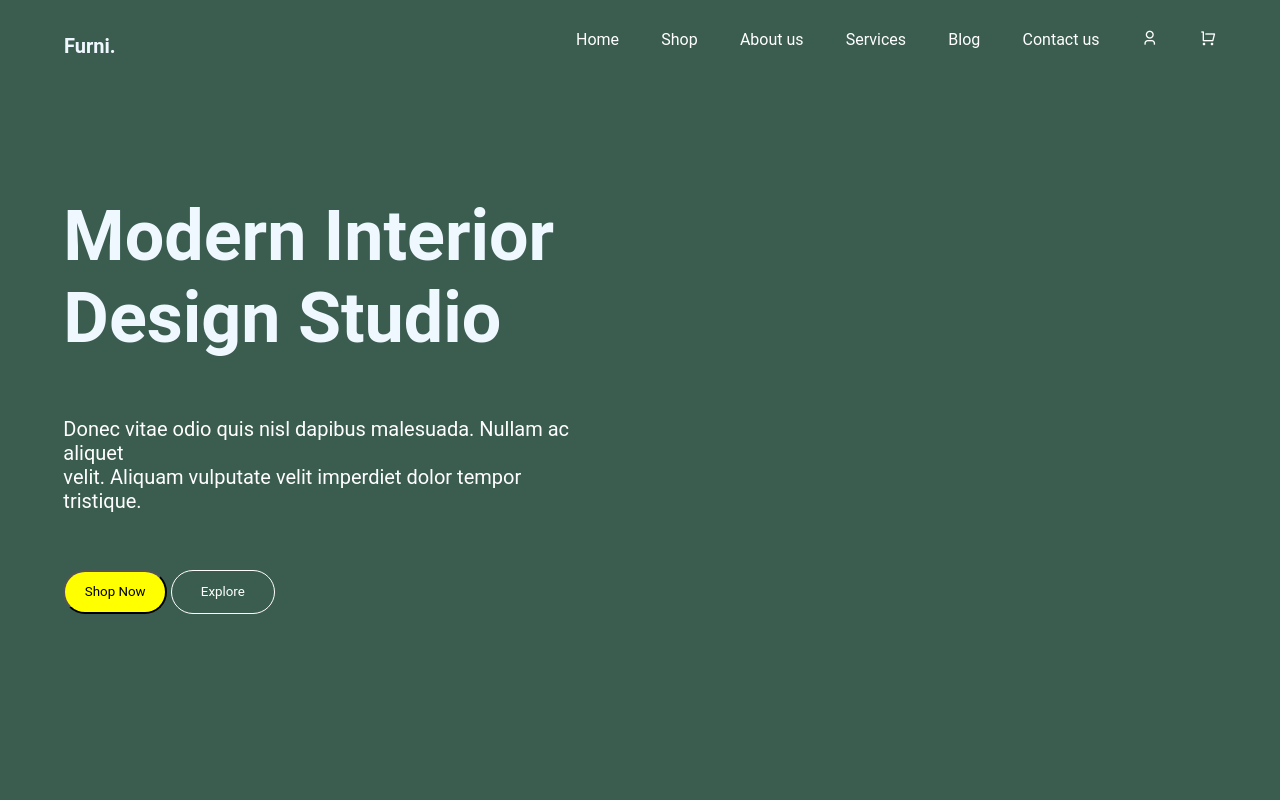
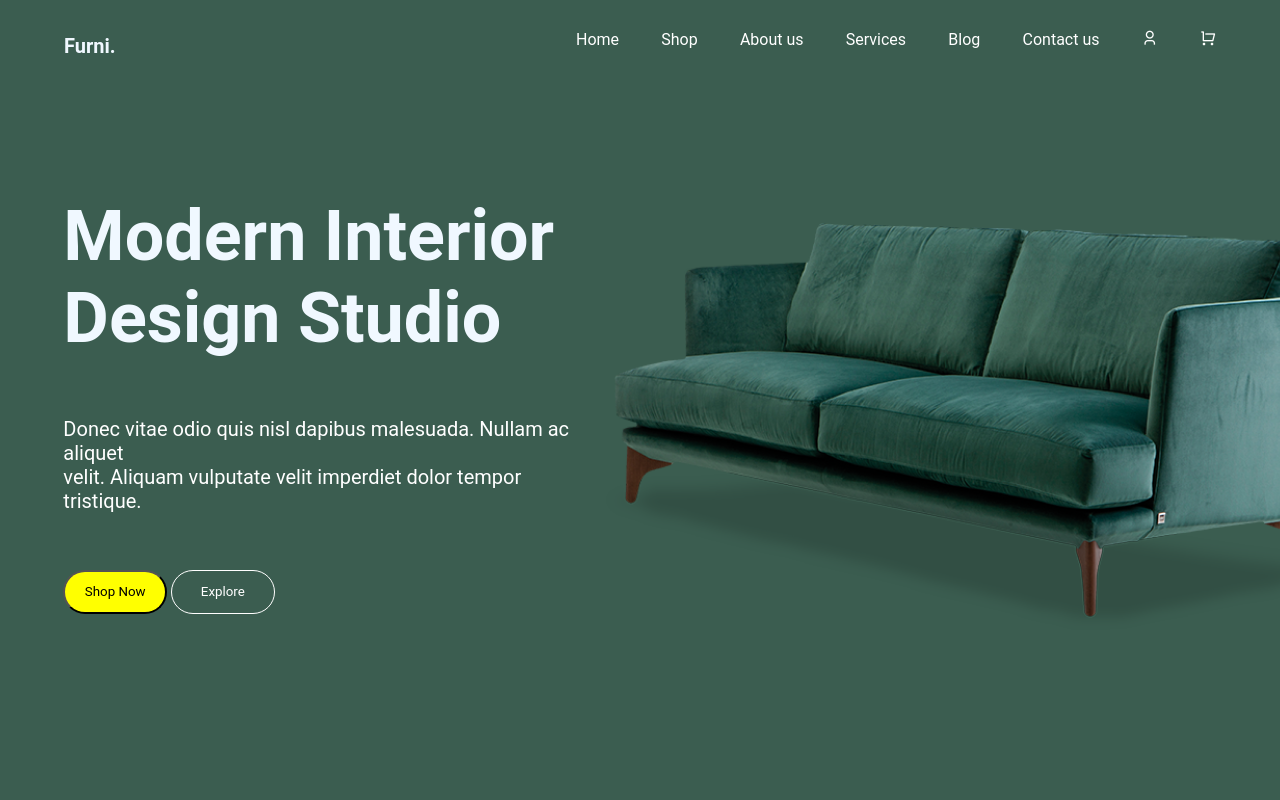
Before and after one commit to rokde4668/Furni-brand, a plain HTML site: page index.html in a window 1280 px wide. Shown: the top 800 px of the page. Drawn offline with nearby package versions, Linux system fonts and the light colour scheme; the site is published under a folder, as on GitHub Pages, so addresses that start at the root find nothing.

Commit message:
Update index.html

```diff
--- a/index.html
+++ b/index.html
@@ -41,7 +41,7 @@
                     <button class="ex">Explore</button>
                 </div>
                 <div class="right">
-                    <img class="sofa" src="/couch.png" alt="">
+                    <img class="sofa" src="couch.png" alt="">
                 </div>
 
             </div>
```
